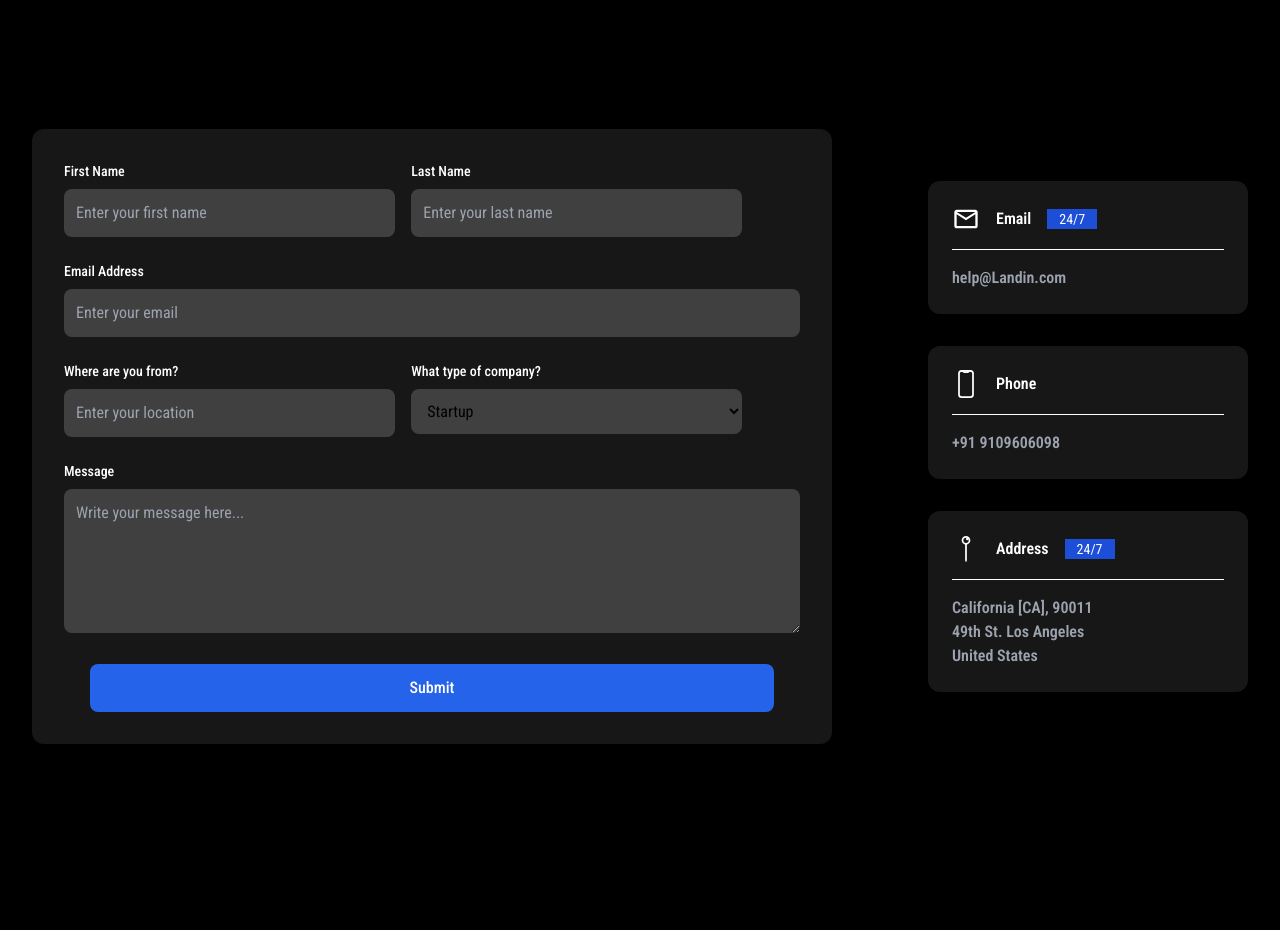
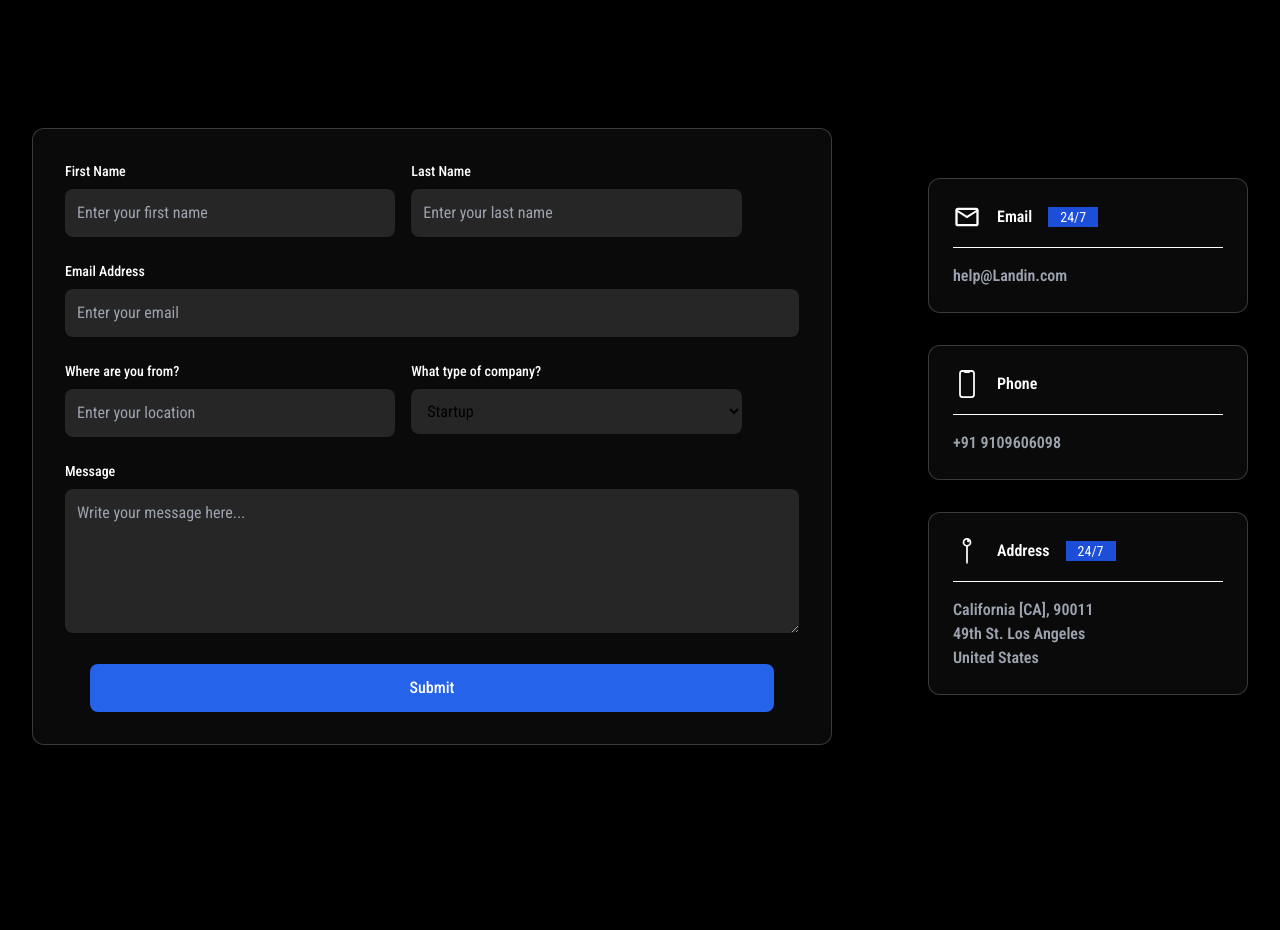
Before and after one commit to HuziiDev/Landin-Agency_website, a React (Vite) app in the folder frontend/: page /contact in a window 1280 px wide. Shown: the part 780-1710 px from the top of the page. Built offline with nearby package versions, Linux system fonts and the light colour scheme; the HTML template or start-up script is replaced by a standard one.

Commit message:
updated code

```diff
--- a/frontend/src/components/ContactForm.jsx
+++ b/frontend/src/components/ContactForm.jsx
@@ -29,7 +29,7 @@ const ContactForm = () => {
 
      className="flex flex-col md:flex-row justify-center items-center bg-black min-h-screen mt-24 gap-y-16 md:gap-x-24">
       {/* Form Section */}
-      <form ref={form} onSubmit={sendEmail} className="w-[90%] md:w-[70%] max-w-[800px] bg-neutral-900 shadow-lg rounded-xl p-8">
+      <form ref={form} onSubmit={sendEmail} className="w-[90%] md:w-[70%] max-w-[800px] bg-neutral-950 border-[0.2px] border-white/20 shadow-lg rounded-xl p-8">
         {/* First Name and Last Name */}
         <div className="flex flex-wrap gap-4 mb-6">
           <div className="w-full md:w-[45%]">
@@ -44,7 +44,7 @@ const ContactForm = () => {
               id="firstName"
               name="first-name"
               required
-              className="w-full p-3 bg-neutral-700 outline-none rounded-lg focus:ring-2 focus:ring-blue-600"
+              className="w-full p-3 bg-neutral-800 outline-none rounded-lg focus:ring-2 focus:ring-blue-600"
               placeholder="Enter your first name"
             />
           </div>
@@ -59,7 +59,7 @@ const ContactForm = () => {
             name="last-name"
               type="text"
               id="lastName"
-              className="w-full p-3 bg-neutral-700 outline-none rounded-lg focus:ring-2 focus:ring-blue-600"
+              className="w-full p-3 bg-neutral-800 outline-none rounded-lg focus:ring-2 focus:ring-blue-600"
               placeholder="Enter your last name"
             />
           </div>
@@ -78,7 +78,7 @@ const ContactForm = () => {
             required
             id="email"
             name="user-email"
-            className="w-full p-3 bg-neutral-700 outline-none rounded-lg focus:ring-2 focus:ring-blue-600"
+            className="w-full p-3 bg-neutral-800 outline-none rounded-lg focus:ring-2 focus:ring-blue-600"
             placeholder="Enter your email"
           />
         </div>
@@ -95,7 +95,7 @@ const ContactForm = () => {
             <input
               type="text"
               id="location"
-              className="w-full p-3 bg-neutral-700 outline-none rounded-lg focus:ring-2 focus:ring-blue-600"
+              className="w-full p-3 bg-neutral-800 outline-none rounded-lg focus:ring-2 focus:ring-blue-600"
               placeholder="Enter your location"
             />
           </div>
@@ -108,7 +108,7 @@ const ContactForm = () => {
             </label>
             <select
               id="companyType"
-              className="w-full p-3 bg-neutral-700 outline-none rounded-lg focus:ring-2 focus:ring-blue-600"
+              className="w-full p-3 bg-neutral-800 outline-none rounded-lg focus:ring-2 focus:ring-blue-600"
             >
               <option value="" disabled>
                 Select company type
@@ -134,7 +134,7 @@ const ContactForm = () => {
           name="message"
             id="message"
             rows="5"
-            className="w-full p-3 bg-neutral-700 outline-none rounded-lg focus:ring-2 focus:ring-blue-400"
+            className="w-full p-3 bg-neutral-800 outline-none rounded-lg focus:ring-2 focus:ring-blue-400"
             placeholder="Write your message here..."
           ></textarea>
         </div>
@@ -153,7 +153,7 @@ const ContactForm = () => {
       {/* Contact Information Section */}
       <div className="w-[90%] md:w-[25%] flex flex-col gap-8">
         {/* Email */}
-        <div className="text-white bg-neutral-900 rounded-xl p-6">
+        <div className="text-white bg-neutral-950 border-[0.2px] border-white/20 rounded-xl p-6">
           <div className="flex items-center gap-4">
             <MdOutlineEmail size={28} />
             <p className="font-semibold">Email</p>
@@ -164,7 +164,7 @@ const ContactForm = () => {
         </div>
 
         {/* Phone */}
-        <div className="text-white bg-neutral-900 rounded-xl p-6">
+        <div className="text-white bg-neutral-950 border-[0.2px] border-white/20 rounded-xl p-6">
           <div className="flex items-center gap-4">
             <IoPhonePortraitOutline size={28} />
             <p className="font-semibold">Phone</p>
@@ -174,7 +174,7 @@ const ContactForm = () => {
         </div>
 
         {/* Address */}
-        <div className="text-white bg-neutral-900 rounded-xl p-6">
+        <div className="text-white bg-neutral-950 border-[0.2px] border-white/20 rounded-xl p-6">
           <div className="flex items-center gap-4">
             <IoPinOutline size={28} />
             <p className="font-semibold">Address</p>
```
